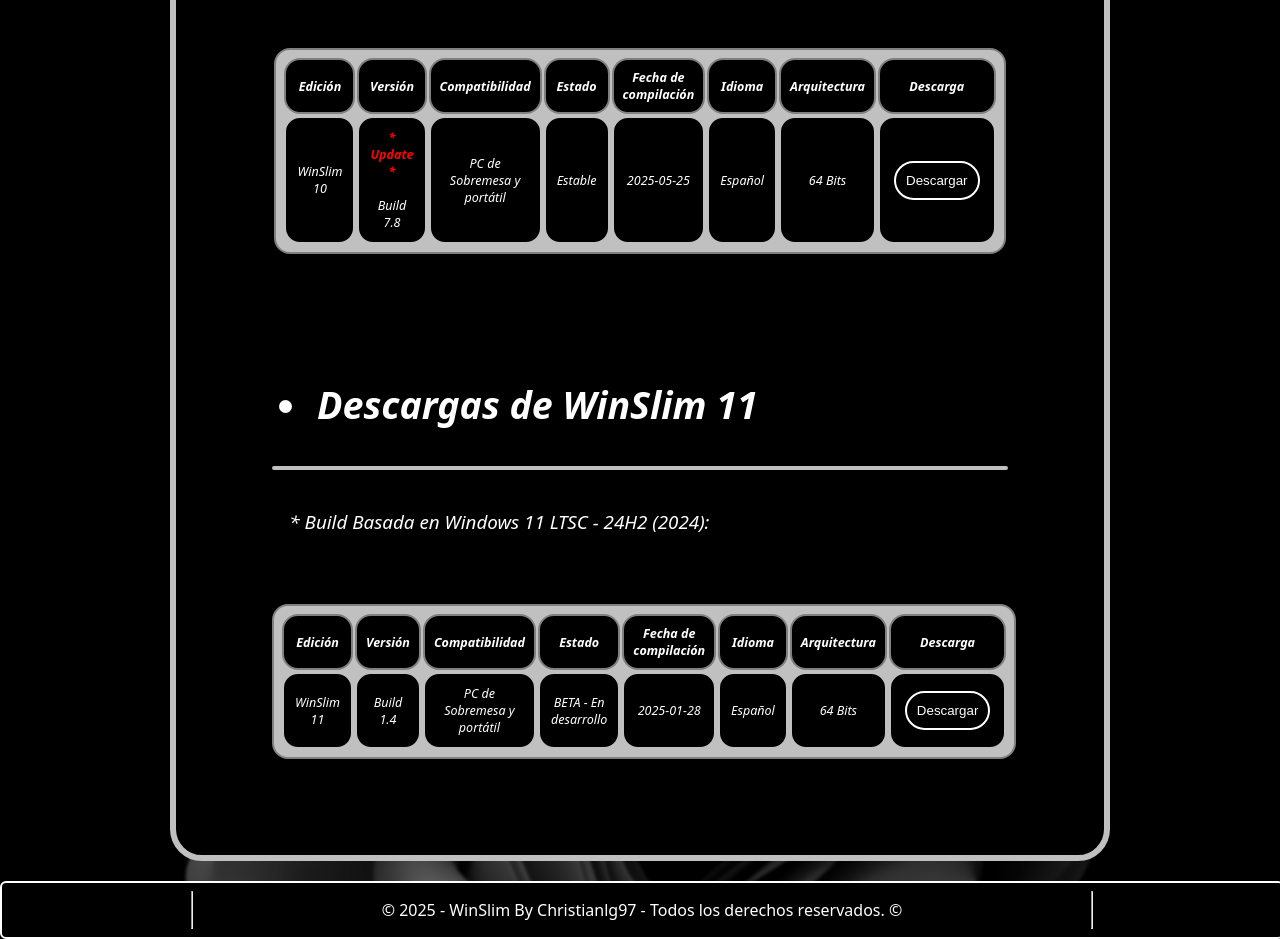
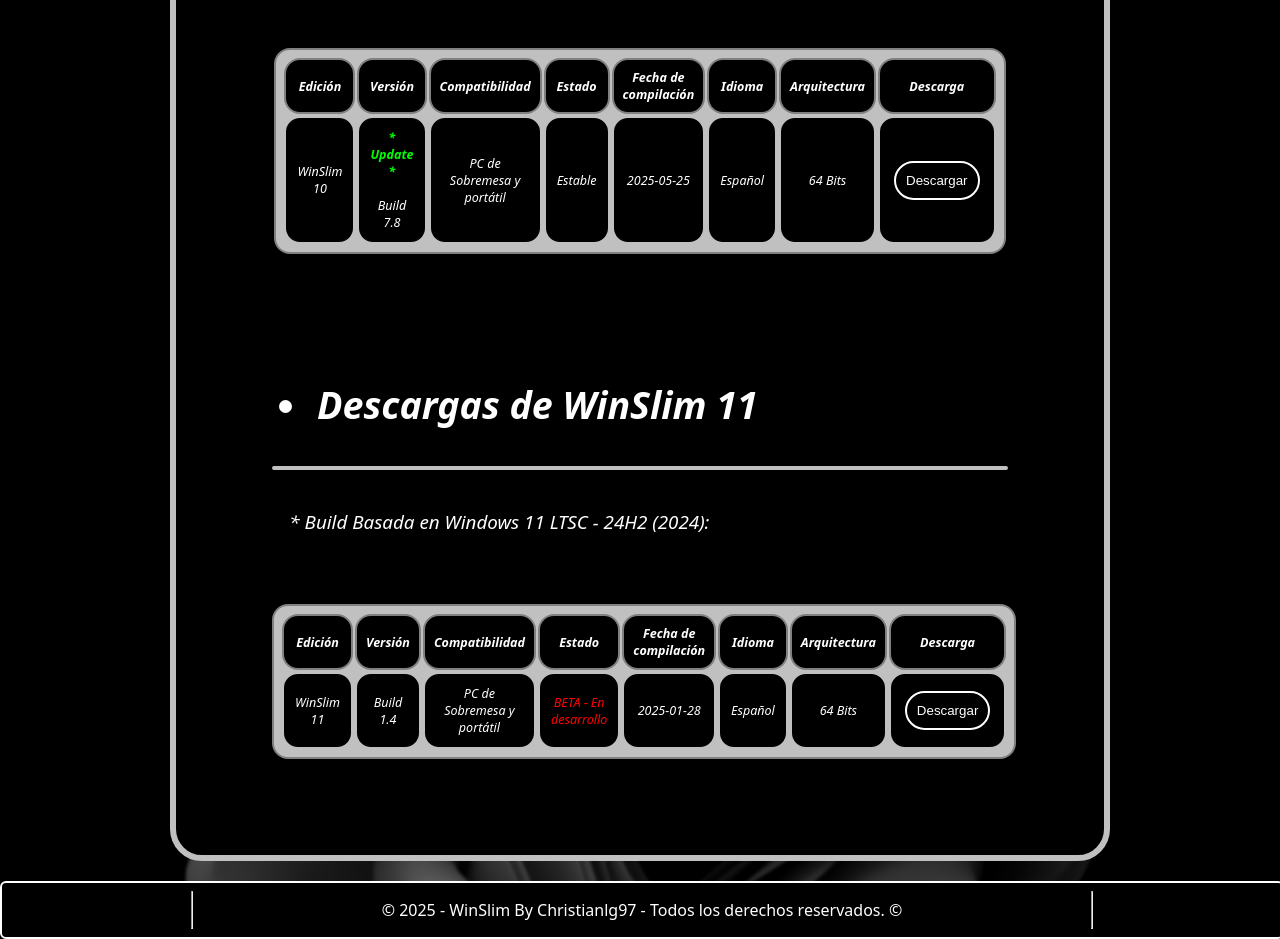
Before and after one commit to Christianlg97/WinSlim-project, a plain HTML site: page WinSlimDownloadsES.html in a window 1280 px wide. Shown: the part 560-1499 px from the top of the page. Drawn offline with Linux system fonts and the light colour scheme.

Commit message:
Update WinSlimDownloadsES.html

```diff
--- a/WinSlimDownloadsES.html
+++ b/WinSlimDownloadsES.html
@@ -78,7 +78,7 @@
                         </tr>
                         <tr>
                             <td>WinSlim 10</td>
-                            <td><strong style="color: red;">* Update *</strong><br><br>Build 7.8</td>
+                            <td><strong style="color: lime;">* Update *</strong><br><br>Build 7.8</td>
                             <td>PC de Sobremesa y portátil</td>
                             <td>Estable</td>
                             <td>2025-05-25</td>
@@ -112,7 +112,7 @@
                         <td>WinSlim 11</td>
                         <td>Build 1.4</td>
                         <td>PC de Sobremesa y portátil</td>
-                        <td>BETA - En desarrollo</td>
+                        <td style="color: red;"> BETA - En desarrollo</td>
                         <td>2025-01-28</td>
                         <td>Español</td>
                         <td>64 Bits</td>
```
